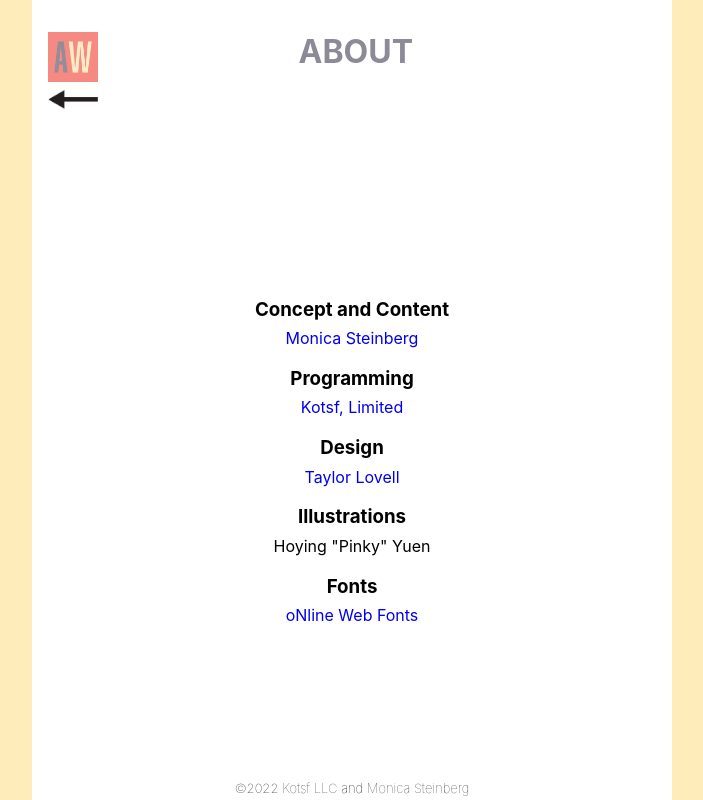
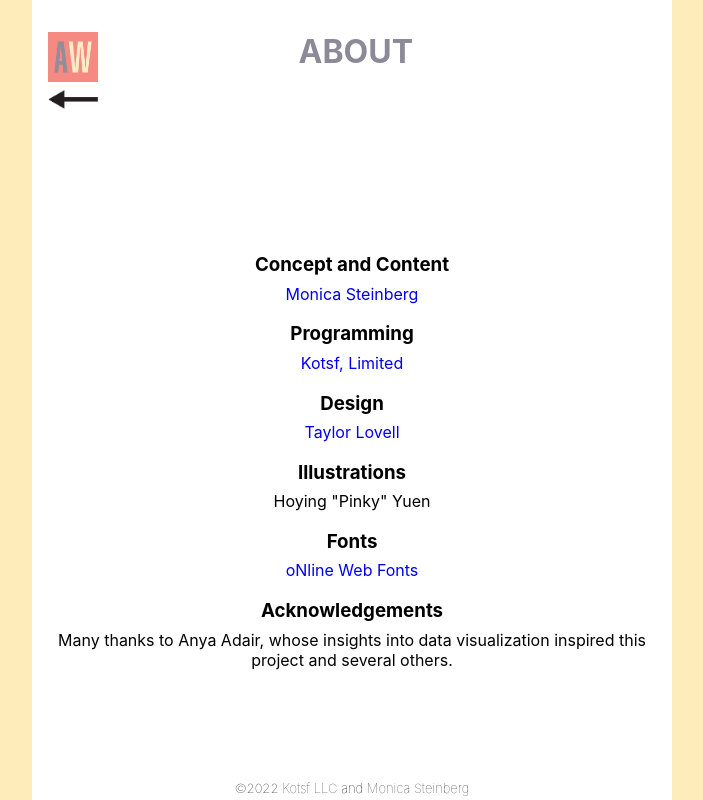
Before and after one commit to ggetzie/artwars_web, a React (Create React App) app: page /about in a window 1280 px wide. Shown: the whole page, without its empty margins (288-991 px from the left). Built offline with nearby package versions, Linux system fonts and the light colour scheme.

Commit message:
add thanks

```diff
--- a/src/screens/About.tsx
+++ b/src/screens/About.tsx
@@ -28,6 +28,11 @@ const About = () => {
         <p className="m-0">
           <a href="http://www.onlinewebfonts.com">oNline Web Fonts</a>
         </p>
+        <h3 className="mb-4 mt-10">Acknowledgements</h3>
+        <p className="m-0">
+          Many thanks to Anya Adair, whose insights into data visualization
+          inspired this project and several others.
+        </p>
       </div>
     </>
   );
```
